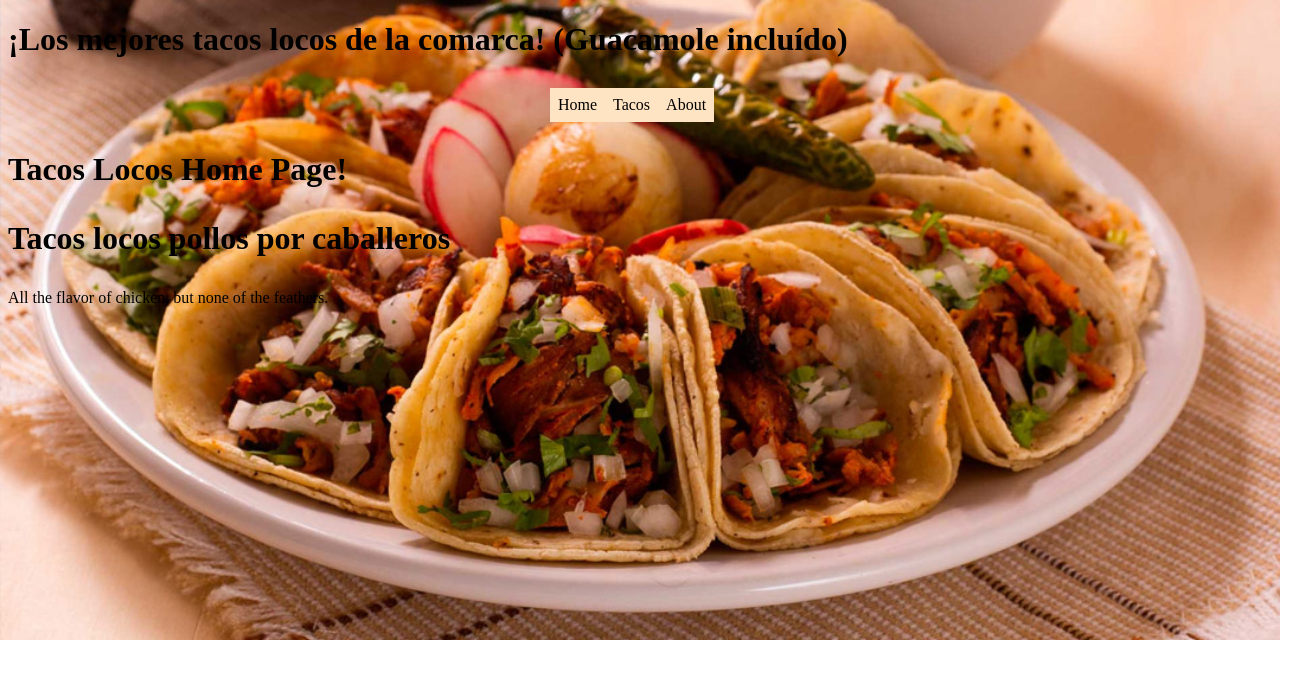
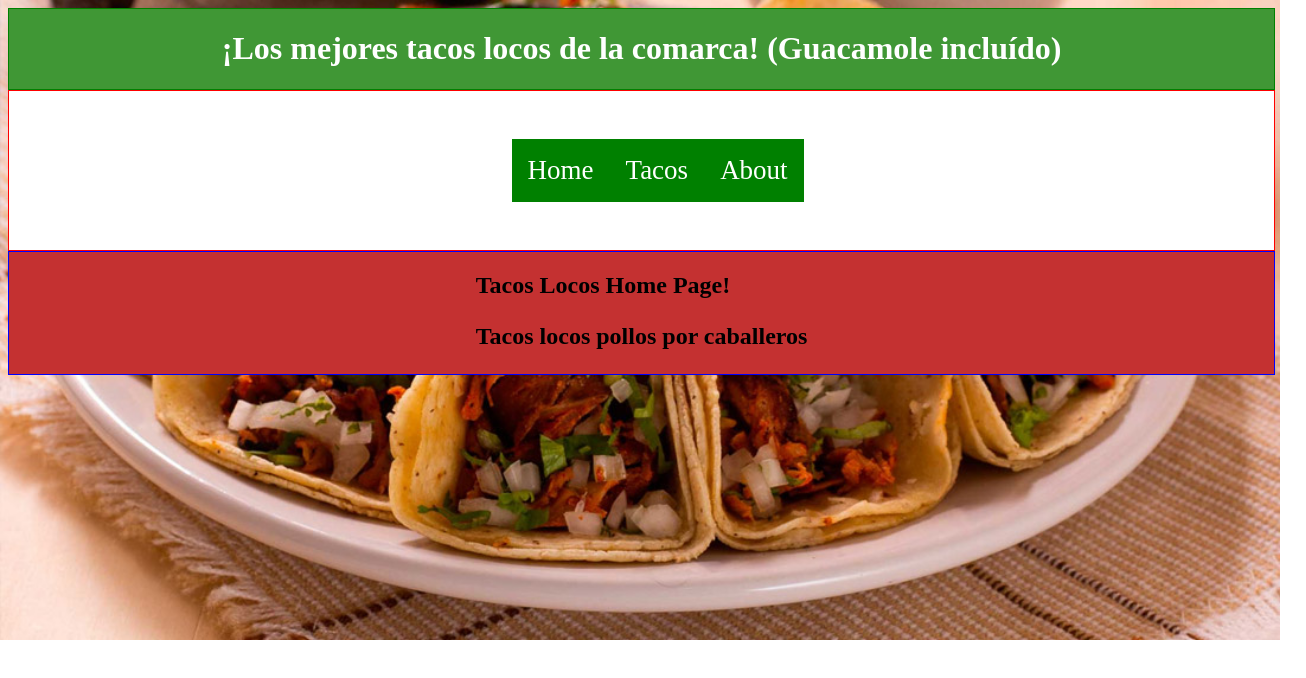
Before and after one commit to ThorondorManwe/los-tacos-locos, a plain HTML site: page index.html in a window 1280 px wide. Shown: the whole page, 1306 px wide, since content can reach past the window. Drawn offline with Linux system fonts and the light colour scheme.

Commit message:
Add styles.css and layout to the site.

```diff
--- a/styles.css
+++ b/styles.css
@@ -1,19 +1,58 @@
 body {
-    width: 95vw;
+    width: 99vw;
     background: url('./img/tacos.jpg');
     background-repeat: no-repeat;
+    display: flex;
+    flex-direction: column;
+    justify-content: center;
     background-size: cover; /* Resize the background image to cover the entire container */
-  }
-  nav ul {
+}
+
+.header {
+    display: flex;
+    justify-content: center;
+    color: white;
+    background-color: hsl(113, 48%, 40%);
+    border: 1px solid green;
+}
+
+
+.main-navbar {
+    background-color: white;
+    border: 1px solid red;
+}
+
+nav ul {
     list-style-type: none;
     width: 100%;
     display: flex;
     justify-content: center;
-    padding: .5em 1em;
-  }
+    padding: 2em 1em;
+}
 
-  nav ul li {
-    background-color: bisque;
-    padding: .5em;
+nav ul li {
+    background-color: green;
+    padding: 1em;
     cursor: pointer;
-  }
+}
+
+nav ul li a {
+    text-decoration: none;
+    font-size: 27px;
+    color: white;
+}
+
+#content {
+    display: flex;
+    flex-direction: row;
+    justify-content: center;
+    background-color: hsl(0, 60%, 48%);
+    border: 1px solid blue;
+}
+
+.tacosContent {
+    display: flex;
+    flex-direction: column;
+    justify-content: center;
+
+}
```
Also changed, not shown: main.js.
